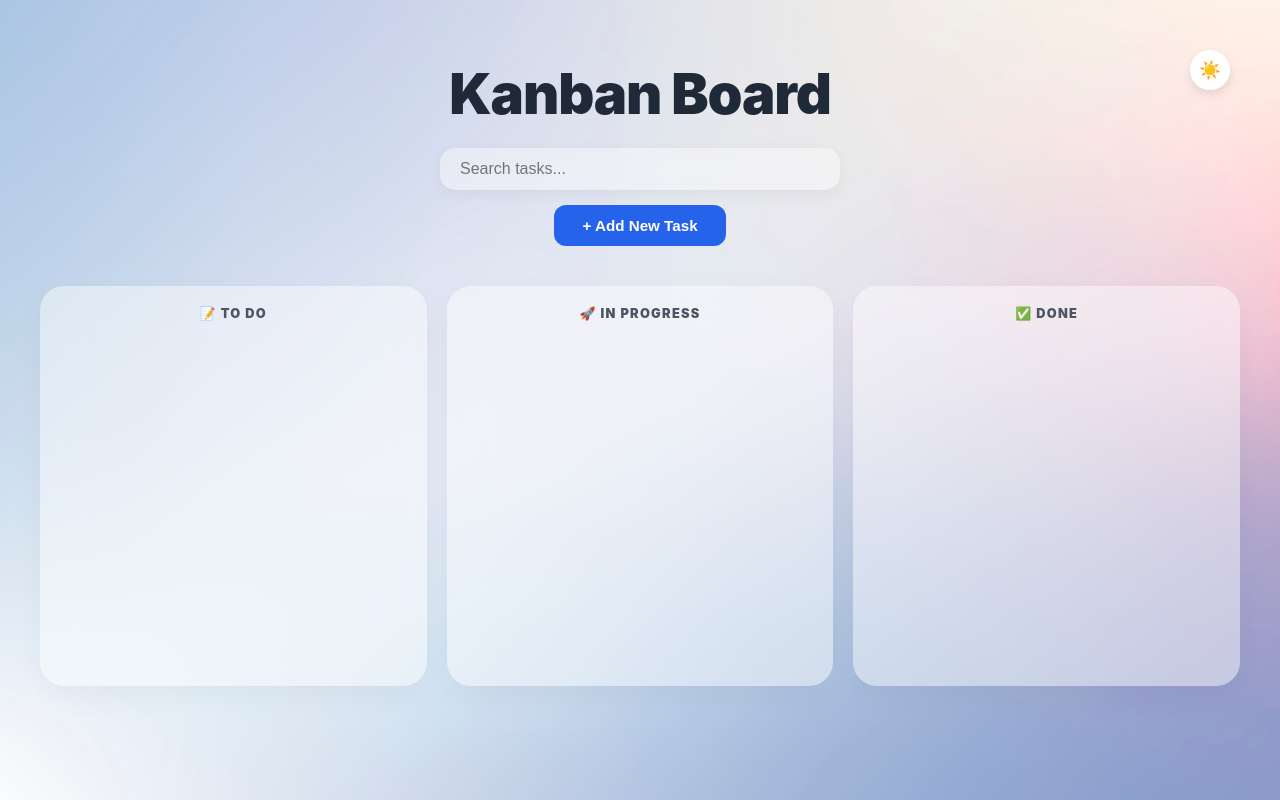
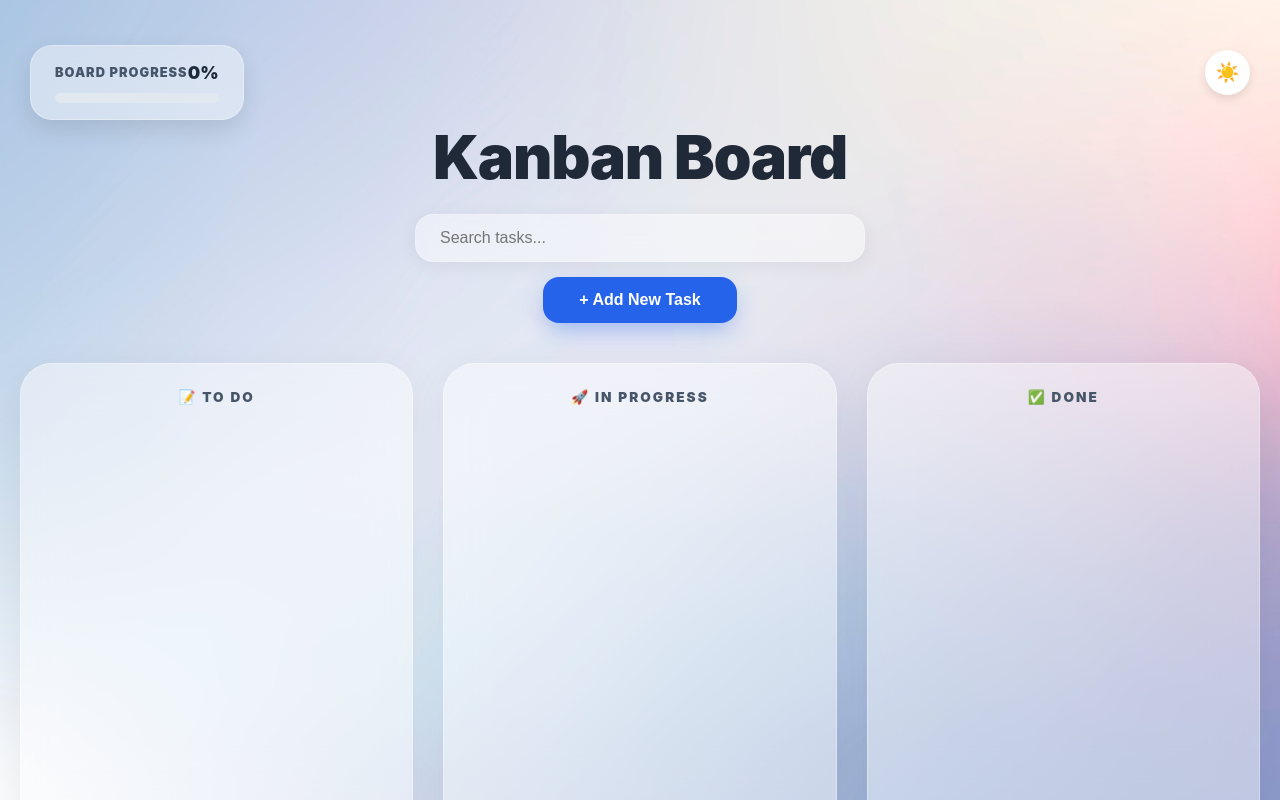
Before and after one commit to NamanDudhoria07/Kanban-project, a React (Vite) app: page / in a window 1280 px wide. Built offline with nearby package versions, Linux system fonts and the light colour scheme.

Commit message:
Initial commit

```diff
--- a/src/App.jsx
+++ b/src/App.jsx
@@ -17,6 +17,11 @@ function App() {
   const [newTask, setNewTask] = useState({ title: '', description: '', priority: 'low' });
   const [activeMenu, setActiveMenu] = useState(null);
   const menuRef = useRef(null);
+
+  // --- PROGRESS CALCULATIONS ---
+  const totalTasks = tasks.todo.length + tasks.inProgress.length + tasks.done.length;
+  const completedTasks = tasks.done.length;
+  const progress = totalTasks > 0 ? Math.round((completedTasks / totalTasks) * 100) : 0;
 
   useEffect(() => {
     localStorage.setItem('kanban-theme', JSON.stringify(isDarkMode));
@@ -104,33 +109,65 @@ function App() {
       display: 'flex',
       flexDirection: 'column',
       alignItems: 'center',
-      // Dynamic padding for mobile
       padding: 'clamp(20px, 5vw, 60px) clamp(10px, 3vw, 20px)',
       fontFamily: '"Inter", sans-serif',
       transition: 'background-image 0.5s ease-in-out',
       boxSizing: 'border-box',
       overflowX: 'hidden'
     }}>
-      <div style={{ width: '100%', maxWidth: '1200px', position: 'relative' }}>
+      <style>{`
+        .kanban-column { transition: transform 0.3s cubic-bezier(0.34, 1.56, 0.64, 1), box-shadow 0.3s ease !important; }
+        .kanban-column:hover { transform: translateY(-10px); }
+        .task-card { transition: transform 0.2s ease, background-color 0.2s ease !important; }
+        .task-card:hover { transform: scale(1.02); background-color: ${isDarkMode ? '#2d3748' : '#ffffff'} !important; }
+        .progress-bar { transition: width 0.8s cubic-bezier(0.65, 0, 0.35, 1); }
+      `}</style>
+
+      <div style={{ width: '100%', maxWidth: '1400px', position: 'relative' }}>
+
+        {/* 🟢 ENHANCED PROGRESS TRACKER (Top Left) */}
+        <div style={{
+          position: 'absolute', top: '-15px', left: '10px',
+          backgroundColor: isDarkMode ? 'rgba(255,255,255,0.08)' : 'rgba(255,255,255,0.4)',
+          backdropFilter: 'blur(15px)', padding: '16px 24px', borderRadius: '22px',
+          border: isDarkMode ? '1px solid rgba(255,255,255,0.15)' : '1px solid rgba(255,255,255,0.3)',
+          display: 'flex', flexDirection: 'column', gap: '10px', minWidth: '200px', zIndex: 5,
+          boxShadow: '0 10px 25px rgba(0,0,0,0.1)'
+        }}>
+          <div style={{ display: 'flex', justifyContent: 'space-between', alignItems: 'center' }}>
+            <span style={{ fontSize: '0.8rem', fontWeight: '900', color: isDarkMode ? '#cbd5e1' : '#475569', textTransform: 'uppercase', letterSpacing: '0.08em' }}>
+              Board Progress
+            </span>
+            <span style={{ fontSize: '1.1rem', fontWeight: '900', color: isDarkMode ? '#f1f5f9' : '#1e293b' }}>
+              {progress}%
+            </span>
+          </div>
+          <div style={{ width: '100%', height: '10px', backgroundColor: isDarkMode ? 'rgba(255,255,255,0.1)' : '#e2e8f0', borderRadius: '12px', overflow: 'hidden' }}>
+            <div className="progress-bar" style={{
+              width: `${progress}%`, height: '100%',
+              backgroundColor: progress === 100 ? '#22c55e' : '#2563eb',
+              boxShadow: progress > 0 ? `0 0 15px ${progress === 100 ? 'rgba(34, 197, 94, 0.6)' : 'rgba(37, 99, 235, 0.6)'}` : 'none'
+            }}></div>
+          </div>
+        </div>
 
         <button
           onClick={() => setIsDarkMode(!isDarkMode)}
           style={{
             position: 'absolute', top: '-10px', right: '10px',
             backgroundColor: isDarkMode ? 'rgba(255,255,255,0.1)' : 'white',
-            border: 'none', borderRadius: '50%', width: '40px', height: '40px',
-            cursor: 'pointer', fontSize: '1.1rem', boxShadow: '0 4px 10px rgba(0,0,0,0.1)',
+            border: 'none', borderRadius: '50%', width: '45px', height: '45px',
+            cursor: 'pointer', fontSize: '1.2rem', boxShadow: '0 4px 10px rgba(0,0,0,0.1)',
             display: 'flex', alignItems: 'center', justifyContent: 'center',
-            zIndex: 10
+            zIndex: 10, color: isDarkMode ? 'white' : 'black'
           }}
         >
           {isDarkMode ? '🌙' : '☀️'}
         </button>
 
-        <header style={{ textAlign: 'center', marginBottom: '40px' }}>
-          {/* Responsive font size */}
+        <header style={{ textAlign: 'center', marginBottom: '40px', paddingTop: '60px' }}>
           <h1 style={{
-            fontSize: 'clamp(2rem, 8vw, 3.5rem)', fontWeight: '900',
+            fontSize: 'clamp(2.2rem, 8vw, 3.8rem)', fontWeight: '900',
             color: isDarkMode ? '#f8fafc' : '#1f2937',
             marginBottom: '20px', letterSpacing: '-0.02em'
           }}>
@@ -144,21 +181,21 @@ function App() {
               value={searchTerm}
               onChange={(e) => setSearchTerm(e.target.value)}
               style={{
-                width: '90%', maxWidth: '400px', padding: '12px 20px',
-                borderRadius: '15px', border: 'none', outline: 'none',
-                backgroundColor: isDarkMode ? 'rgba(255,255,255,0.15)' : 'rgba(255,255,255,0.4)',
-                backdropFilter: 'blur(10px)', color: isDarkMode ? 'white' : '#1f2937',
-                fontSize: '1rem', boxShadow: '0 4px 15px rgba(0,0,0,0.05)',
-                border: isDarkMode ? '1px solid rgba(255,255,255,0.1)' : 'none'
+                width: '90%', maxWidth: '450px', padding: '14px 24px',
+                borderRadius: '18px', border: 'none', outline: 'none',
+                backgroundColor: isDarkMode ? 'rgba(255,255,255,0.12)' : 'rgba(255,255,255,0.45)',
+                backdropFilter: 'blur(12px)', color: isDarkMode ? 'white' : '#1f2937',
+                fontSize: '1rem', boxShadow: '0 4px 20px rgba(0,0,0,0.06)',
+                border: isDarkMode ? '1px solid rgba(255,255,255,0.1)' : '1px solid rgba(255,255,255,0.2)'
               }}
             />
 
             <button
               onClick={() => { setIsEditing(null); setNewTask({ title: '', description: '', priority: 'low' }); setShowModal(true); }}
               style={{
-                backgroundColor: '#2563eb', color: 'white', padding: '12px 28px',
-                borderRadius: '12px', border: 'none', cursor: 'pointer',
-                fontWeight: 'bold', fontSize: '0.95rem'
+                backgroundColor: '#2563eb', color: 'white', padding: '14px 36px',
+                borderRadius: '16px', border: 'none', cursor: 'pointer',
+                fontWeight: 'bold', fontSize: '1rem', boxShadow: '0 10px 25px -5px rgba(37, 99, 235, 0.4)'
               }}
             >
               + Add New Task
@@ -166,90 +203,97 @@ function App() {
           </div>
         </header>
 
+        {/* --- REST OF THE CODE REMAINS THE SAME --- */}
         {showModal && (
           <div style={{ position: 'fixed', top: 0, left: 0, width: '100%', height: '100%', backgroundColor: 'rgba(0,0,0,0.6)', backdropFilter: 'blur(10px)', display: 'flex', justifyContent: 'center', alignItems: 'center', zIndex: 100 }}>
-            <div style={{ backgroundColor: isDarkMode ? '#1e293b' : 'white', padding: '30px', borderRadius: '24px', width: '90%', maxWidth: '400px' }}>
-              <h2 style={{ marginBottom: '20px', fontWeight: '800', color: isDarkMode ? '#f1f5f9' : '#111827' }}>{isEditing ? 'Edit Task' : 'New Task'}</h2>
+            <div style={{ backgroundColor: isDarkMode ? '#1e293b' : 'white', padding: '35px', borderRadius: '28px', width: '90%', maxWidth: '420px', boxShadow: '0 25px 50px -12px rgba(0,0,0,0.5)' }}>
+              <h2 style={{ marginBottom: '25px', fontWeight: '800', color: isDarkMode ? '#f1f5f9' : '#111827' }}>{isEditing ? 'Edit Task' : 'New Task'}</h2>
               <form onSubmit={handleSaveTask}>
                 <input
                   type="text" placeholder="Title" required
                   value={newTask.title}
                   onChange={(e) => setNewTask({...newTask, title: e.target.value})}
-                  style={{ width: '100%', padding: '12px', marginBottom: '12px', borderRadius: '10px', border: '1px solid #f3f4f6', boxSizing: 'border-box' }}
+                  style={{ width: '100%', padding: '14px', marginBottom: '15px', borderRadius: '12px', border: isDarkMode ? '1px solid #334155' : '1px solid #e5e7eb', backgroundColor: isDarkMode ? '#0f172a' : '#fff', color: isDarkMode ? 'white' : 'black', boxSizing: 'border-box' }}
                 />
                 <textarea
                   placeholder="Description"
                   value={newTask.description}
                   onChange={(e) => setNewTask({...newTask, description: e.target.value})}
-                  style={{ width: '100%', padding: '12px', marginBottom: '12px', borderRadius: '10px', border: '1px solid #f3f4f6', height: '80px', resize: 'none', boxSizing: 'border-box' }}
+                  style={{ width: '100%', padding: '14px', marginBottom: '15px', borderRadius: '12px', border: isDarkMode ? '1px solid #334155' : '1px solid #e5e7eb', backgroundColor: isDarkMode ? '#0f172a' : '#fff', color: isDarkMode ? 'white' : 'black', height: '100px', resize: 'none', boxSizing: 'border-box' }}
                 />
                 <select
                   value={newTask.priority}
                   onChange={(e) => setNewTask({...newTask, priority: e.target.value})}
-                  style={{ width: '100%', padding: '12px', marginBottom: '20px', borderRadius: '10px', border: '1px solid #f3f4f6', boxSizing: 'border-box' }}
+                  style={{ width: '100%', padding: '14px', marginBottom: '25px', borderRadius: '12px', border: isDarkMode ? '1px solid #334155' : '1px solid #e5e7eb', backgroundColor: isDarkMode ? '#0f172a' : '#fff', color: isDarkMode ? 'white' : 'black', boxSizing: 'border-box' }}
                 >
                   <option value="high">High Priority</option>
                   <option value="medium">Medium Priority</option>
                   <option value="low">Low Priority</option>
                 </select>
-                <div style={{ display: 'flex', gap: '10px' }}>
-                  <button type="submit" style={{ flex: 1, backgroundColor: '#2563eb', color: 'white', padding: '12px', borderRadius: '10px', border: 'none', fontWeight: 'bold' }}>Save</button>
-                  <button type="button" onClick={() => setShowModal(false)} style={{ flex: 1, backgroundColor: isDarkMode ? '#334155' : '#f3f4f6', color: isDarkMode ? '#cbd5e1' : '#6b7280', padding: '12px', borderRadius: '10px', border: 'none' }}>Cancel</button>
+                <div style={{ display: 'flex', gap: '12px' }}>
+                  <button type="submit" style={{ flex: 1, backgroundColor: '#2563eb', color: 'white', padding: '14px', borderRadius: '12px', border: 'none', fontWeight: 'bold' }}>Save</button>
+                  <button type="button" onClick={() => setShowModal(false)} style={{ flex: 1, backgroundColor: isDarkMode ? '#334155' : '#f3f4f6', color: isDarkMode ? '#cbd5e1' : '#6b7280', padding: '14px', borderRadius: '12px', border: 'none' }}>Cancel</button>
                 </div>
               </form>
             </div>
           </div>
         )}
 
-        {/* MOBILE RESPONSIVE GRID: flexWrap + minWidth */}
         <div style={{
-          display: 'flex',
-          flexWrap: 'wrap',
-          gap: '20px',
-          justifyContent: 'center',
+          display: 'grid',
+          gridTemplateColumns: 'repeat(auto-fit, minmax(320px, 1fr))',
+          gap: '30px',
           width: '100%'
         }}>
           {['todo', 'inProgress', 'done'].map((col) => (
             <div
               key={col} onDragOver={onDragOver} onDrop={(e) => onDrop(e, col)}
+              className="kanban-column"
               style={{
-                backgroundColor: isDarkMode ? 'rgba(15, 23, 42, 0.85)' : 'rgba(255, 255, 255, 0.45)',
-                backdropFilter: 'blur(20px)', WebkitBackdropFilter: 'blur(20px)',
-                padding: '20px', borderRadius: '24px',
-                flex: '1 1 300px', // Shrinks to 300px then stacks
-                maxWidth: '400px',
-                minHeight: '400px', border: isDarkMode ? '1px solid rgba(255,255,255,0.08)' : 'none',
-                boxShadow: '0 10px 30px rgba(0, 0, 0, 0.04)'
+                backgroundColor: isDarkMode ? 'rgba(15, 23, 42, 0.82)' : 'rgba(255, 255, 255, 0.45)',
+                backdropFilter: 'blur(22px)', WebkitBackdropFilter: 'blur(22px)',
+                padding: '25px', borderRadius: '32px',
+                minHeight: '550px', border: isDarkMode ? '1px solid rgba(255,255,255,0.08)' : '1px solid rgba(255,255,255,0.3)',
+                boxShadow: '0 10px 40px rgba(0, 0, 0, 0.06)',
+                display: 'flex', flexDirection: 'column'
               }}
             >
-              <h2 style={{ textTransform: 'uppercase', fontSize: '0.8rem', fontWeight: '900', color: isDarkMode ? '#cbd5e1' : '#4b5563', marginBottom: '25px', textAlign: 'center', letterSpacing: '0.1em' }}>
+              <h2 style={{ textTransform: 'uppercase', fontSize: '0.85rem', fontWeight: '900', color: isDarkMode ? '#94a3b8' : '#475569', marginBottom: '30px', textAlign: 'center', letterSpacing: '0.15em' }}>
                 {col === 'inProgress' ? '🚀 In Progress' : col === 'todo' ? '📝 To Do' : '✅ Done'}
               </h2>
 
-              <div style={{ display: 'flex', flexDirection: 'column', gap: '12px' }}>
+              <div style={{ display: 'flex', flexDirection: 'column', gap: '15px' }}>
                 {[...tasks[col]]
                   .filter(task => task.title.toLowerCase().includes(searchTerm.toLowerCase()))
                   .sort((a, b) => (priorityWeight[b.priority] || 0) - (priorityWeight[a.priority] || 0))
                   .map((task) => (
-                  <div key={task.id} draggable onDragStart={(e) => onDragStart(e, task.id, col)}
+                  <div key={task.id} className="task-card" draggable onDragStart={(e) => onDragStart(e, task.id, col)}
                     style={{
                       position: 'relative',
-                      backgroundColor: isDarkMode ? '#1e293b' : 'rgba(255, 255, 255, 0.9)',
-                      padding: '18px', borderRadius: '16px', cursor: 'grab',
-                      border: isDarkMode ? '1px solid rgba(255,255,255,0.03)' : 'none'
+                      backgroundColor: isDarkMode ? '#1e293b' : 'rgba(255, 255, 255, 0.95)',
+                      padding: '22px', borderRadius: '20px', cursor: 'grab',
+                      border: isDarkMode ? '1px solid rgba(255,255,255,0.04)' : 'none',
+                      boxShadow: '0 4px 12px rgba(0,0,0,0.03)'
                     }}
                   >
-                    <div style={{ display: 'flex', justifyContent: 'space-between', alignItems: 'center', marginBottom: '8px' }}>
-                      <div style={{ display: 'flex', alignItems: 'center', gap: '6px' }}>
-                        <div style={{ width: '8px', height: '8px', borderRadius: '50%', backgroundColor: getDotColor(task.priority) }}></div>
-                        <span style={{ fontSize: '9px', fontWeight: '800', color: isDarkMode ? '#94a3b8' : '#9ca3af' }}>{task.priority}</span>
+                    <div style={{ display: 'flex', justifyContent: 'space-between', alignItems: 'center', marginBottom: '10px' }}>
+                      <div style={{ display: 'flex', alignItems: 'center', gap: '8px' }}>
+                        <div style={{ width: '10px', height: '10px', borderRadius: '50%', backgroundColor: getDotColor(task.priority) }}></div>
+                        <span style={{ fontSize: '10px', fontWeight: '800', color: isDarkMode ? '#64748b' : '#9ca3af' }}>{task.priority.toUpperCase()}</span>
                       </div>
 
-                      <button onClick={() => { setIsEditing({ col, taskId: task.id }); const t = tasks[col].find(x => x.id === task.id); setNewTask({ title: t.title, description: t.description, priority: t.priority }); setShowModal(true); }} style={{ background: 'none', border: 'none', cursor: 'pointer', color: '#d1d5db' }}>⋮</button>
+                      <div style={{ position: 'relative' }} ref={activeMenu === task.id ? menuRef : null}>
+                        <button onClick={(e) => { e.stopPropagation(); setActiveMenu(activeMenu === task.id ? null : task.id); }} style={{ background: 'none', border: 'none', cursor: 'pointer', color: isDarkMode ? '#475569' : '#cbd5e1', fontSize: '1.2rem' }}>⋮</button>
+                        {activeMenu === task.id && (
+                          <div style={{ position: 'absolute', right: 0, top: '25px', backgroundColor: isDarkMode ? '#334155' : 'white', borderRadius: '12px', boxShadow: '0 10px 30px rgba(0,0,0,0.3)', zIndex: 20, width: '110px', border: '1px solid #ddd', overflow: 'hidden' }}>
+                            <button onClick={() => { const t = tasks[col].find(x => x.id === task.id); setIsEditing({ col, taskId: task.id }); setNewTask({ title: t.title, description: t.description, priority: t.priority }); setShowModal(true); setActiveMenu(null); }} style={{ display: 'block', width: '100%', padding: '10px', border: 'none', background: 'none', textAlign: 'left', cursor: 'pointer', fontSize: '0.85rem', color: isDarkMode ? 'white' : 'black' }}>Edit</button>
+                            <button onClick={() => deleteTask(col, task.id)} style={{ display: 'block', width: '100%', padding: '10px', border: 'none', background: 'none', textAlign: 'left', cursor: 'pointer', fontSize: '0.85rem', color: '#ef4444' }}>Delete</button>
+                          </div>
+                        )}
+                      </div>
                     </div>
-                    <h3 style={{ margin: '0 0 4px 0', fontSize: '1rem', fontWeight: '800', color: isDarkMode ? '#f1f5f9' : '#1f2937' }}>{task.title}</h3>
-                    <p style={{ margin: 0, fontSize: '0.8rem', color: isDarkMode ? '#94a3b8' : '#6b7280' }}>{task.description}</p>
-                    <button onClick={() => deleteTask(col, task.id)} style={{ position: 'absolute', bottom: '10px', right: '10px', background: 'none', border: 'none', color: '#ef4444', fontSize: '0.7rem', cursor: 'pointer' }}>Delete</button>
+                    <h3 style={{ margin: '0 0 6px 0', fontSize: '1.1rem', fontWeight: '800', color: isDarkMode ? '#f1f5f9' : '#1f2937' }}>{task.title}</h3>
+                    <p style={{ margin: 0, fontSize: '0.85rem', color: isDarkMode ? '#94a3b8' : '#6b7280', lineHeight: '1.5' }}>{task.description}</p>
                   </div>
                 ))}
               </div>
```
Also changed, not shown: 1 other file (tests, documents, lock files or other folders).
